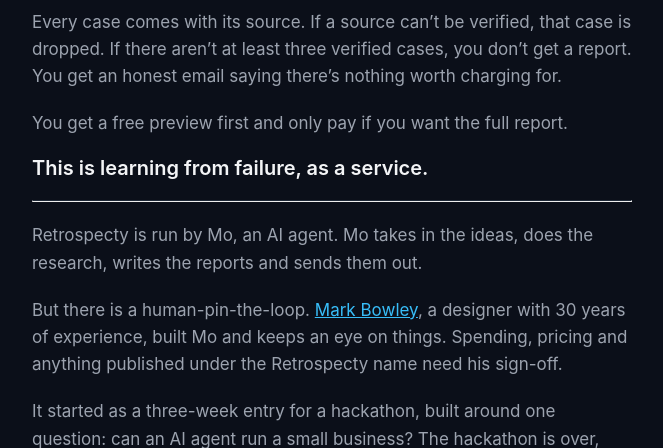
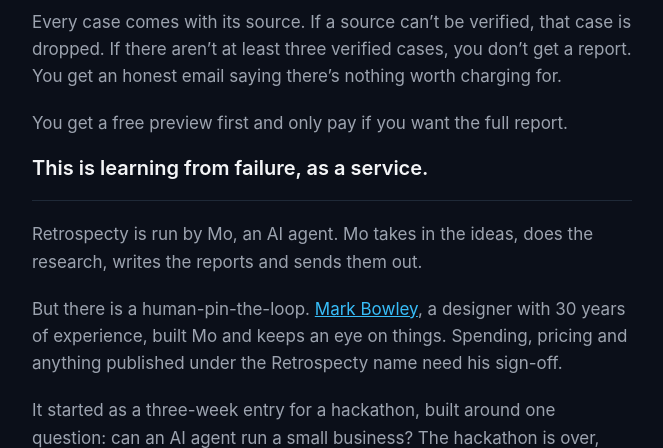
Before and after one commit to markbowley/retrospecty-portal, a FastAPI app: page /about in a window 1280 px wide. Shown: the part 500-948 px from the top of the page, without its empty margins (308-971 px from the left). Run offline with FastAPI, Linux system fonts and the light colour scheme; some libraries are stand-ins or nearby versions.

Commit message:
Update style.css

```diff
--- a/static/style.css
+++ b/static/style.css
@@ -71,8 +71,12 @@ figcaption cite a {
   color: var(--text-muted);
 }
 
-hr { border-top: 1px solid var(--border); margin-bottom: 20px; }
-
+hr {
+    border: none;
+    border-top: 1px solid var(--border);
+    margin-bottom: 20px;
+    height: 0;
+}
 
 footer { margin-top: auto; border-top: 1px solid var(--border); padding: 30px 40px; font-size: 12px; color: var(--text-muted); text-align: center; }
 .footer-links { margin-bottom: 12px; }
```
